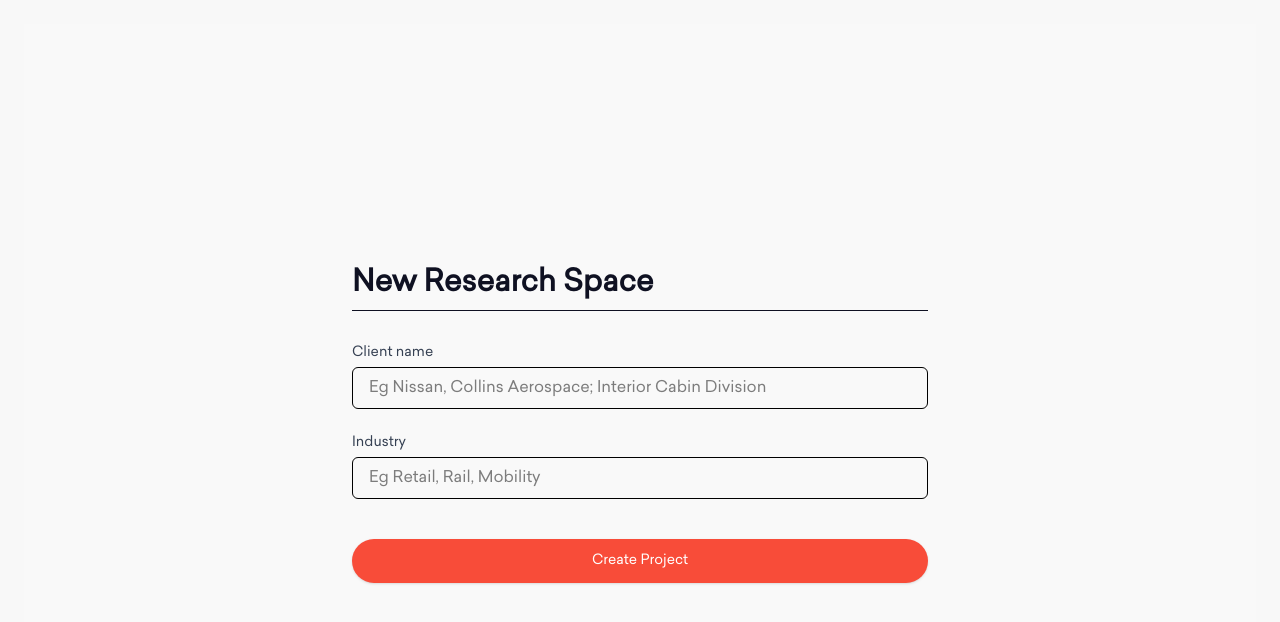
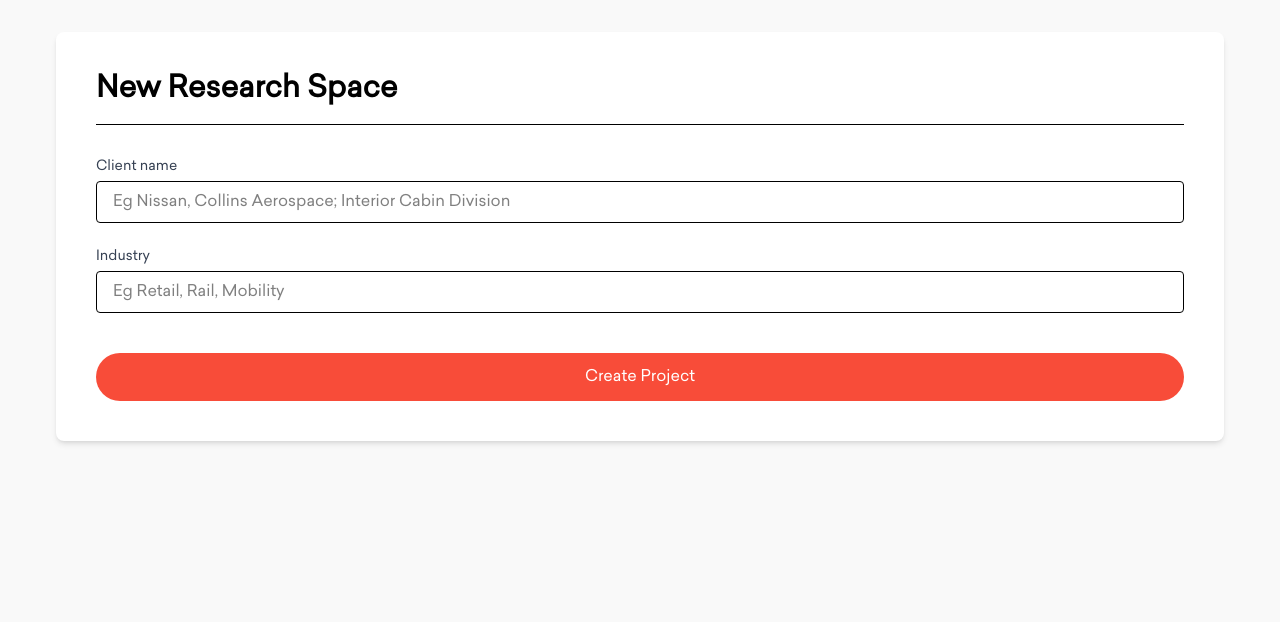
Before and after one commit to mormedi-lab/aggregator, a React (Vite) app in the folder frontend/: page /new in a window 1280 px wide. Shown: the top 622 px of the page. Built offline with nearby package versions, Linux system fonts and the light colour scheme; no server answers.

Commit message:
ProjectDetail styling updates

```diff
--- a/frontend/src/api.ts
+++ b/frontend/src/api.ts
@@ -8,7 +8,7 @@ export async function fetchProjects() {
 
 export async function createProject(project: {
   title: string;
-  description: string;
+  industry: string;
 }) {
   const res = await fetch(`${API}/projects`, {
     method: "POST",
--- a/frontend/src/pages/ProjectDefinitionPage.tsx
+++ b/frontend/src/pages/ProjectDefinitionPage.tsx
@@ -3,17 +3,14 @@ import { useNavigate } from "react-router-dom";
 import { createProject } from "../api";
 
 function ProjectDefinitionPage() {
-  const [clientName, setClientName] = useState("");
+  const [title, setTitle] = useState("");
   const [industry, setIndustry] = useState("");
   const navigate = useNavigate();
 
   const handleSubmit = async (e: React.FormEvent) => {
     e.preventDefault();
     try {
-      await createProject({
-        title: clientName,
-        description: industry,
-      });
+      await createProject({ title, industry });
       navigate("/projects");
     } catch (err) {
       console.error("Error creating project:", err);
@@ -21,12 +18,13 @@ function ProjectDefinitionPage() {
   };
 
   return (
-    <div className="min-h-screen bg-[#F9F9F9] flex items-center justify-center px-4">
+    <div className="min-h-screen bg-[#F9F9F9] px-8 py-2">
+        <div className="max-w-screen-xl mx-auto">
             <form
             onSubmit={handleSubmit}
-        className="w-full max-w-xl"
+            className="bg-white p-10 rounded-lg shadow-md"
             >
-        <h2 className="text-3xl font-semibold text-[#0F1122] mb-8 border-b pb-2">
+            <h2 className="text-3xl font-semibold mb-8 border-b pb-4">
                 New Research Space
             </h2>
 
@@ -37,9 +35,9 @@ function ProjectDefinitionPage() {
                 <input
                 type="text"
                 placeholder="Eg Nissan, Collins Aerospace; Interior Cabin Division"
-            value={clientName}
-            onChange={(e) => setClientName(e.target.value)}
-            className="w-full px-4 py-2 border rounded-md focus:outline-none focus:ring-2 focus:ring-[#F84C39]"
+                value={title}
+                onChange={(e) => setTitle(e.target.value)}
+                className="w-full border px-4 py-2 rounded"
                 required
                 />
             </div>
@@ -53,19 +51,22 @@ function ProjectDefinitionPage() {
                 placeholder="Eg Retail, Rail, Mobility"
                 value={industry}
                 onChange={(e) => setIndustry(e.target.value)}
-            className="w-full px-4 py-2 border rounded-md focus:outline-none focus:ring-2 focus:ring-[#F84C39]"
+                className="w-full border px-4 py-2 rounded"
                 required
                 />
             </div>
 
             <button
                 type="submit"
-          className="w-full bg-[#F84C39] text-white py-3 rounded-full text-sm font-medium shadow hover:bg-[#F83A27] transition"
+                className="w-full bg-[#F84C39] text-white py-3 rounded-full hover:bg-[#f64024] transition"
             >
                 Create Project
             </button>
             </form>
         </div>
+    </div>
+
+
   );
 }
 
--- a/frontend/src/pages/ProjectsPage.tsx
+++ b/frontend/src/pages/ProjectsPage.tsx
@@ -4,7 +4,7 @@ import { useNavigate } from "react-router-dom";
 
 type Project = {
   title: string;
-  description: string;
+  industry: string;
   last_accessed: string;
 };
 
@@ -65,7 +65,7 @@ function ProjectsPage() {
                     ✕
                   </button>
                 </div>
-                <p className="text-sm text-[#555]">{project.description}</p>
+                <p className="text-sm text-[#555]">{project.industry}</p>
                 <p className="mt-3 text-xs text-[#999]">
                   Last accessed {project.last_accessed}
                 </p>
--- a/frontend/src/styles.css
+++ b/frontend/src/styles.css
@@ -15,7 +15,7 @@ html,
 body {
   margin: 0;
   padding: 0;
-  background-color: #F8F8F8; /* matches your screenshot */
+  background-color: #F9F9F9;
   font-family: "Saliec-Regular", sans-serif;
   height: 100%;
 }
```
Lines whose indentation alone changed are shown as unchanged.
